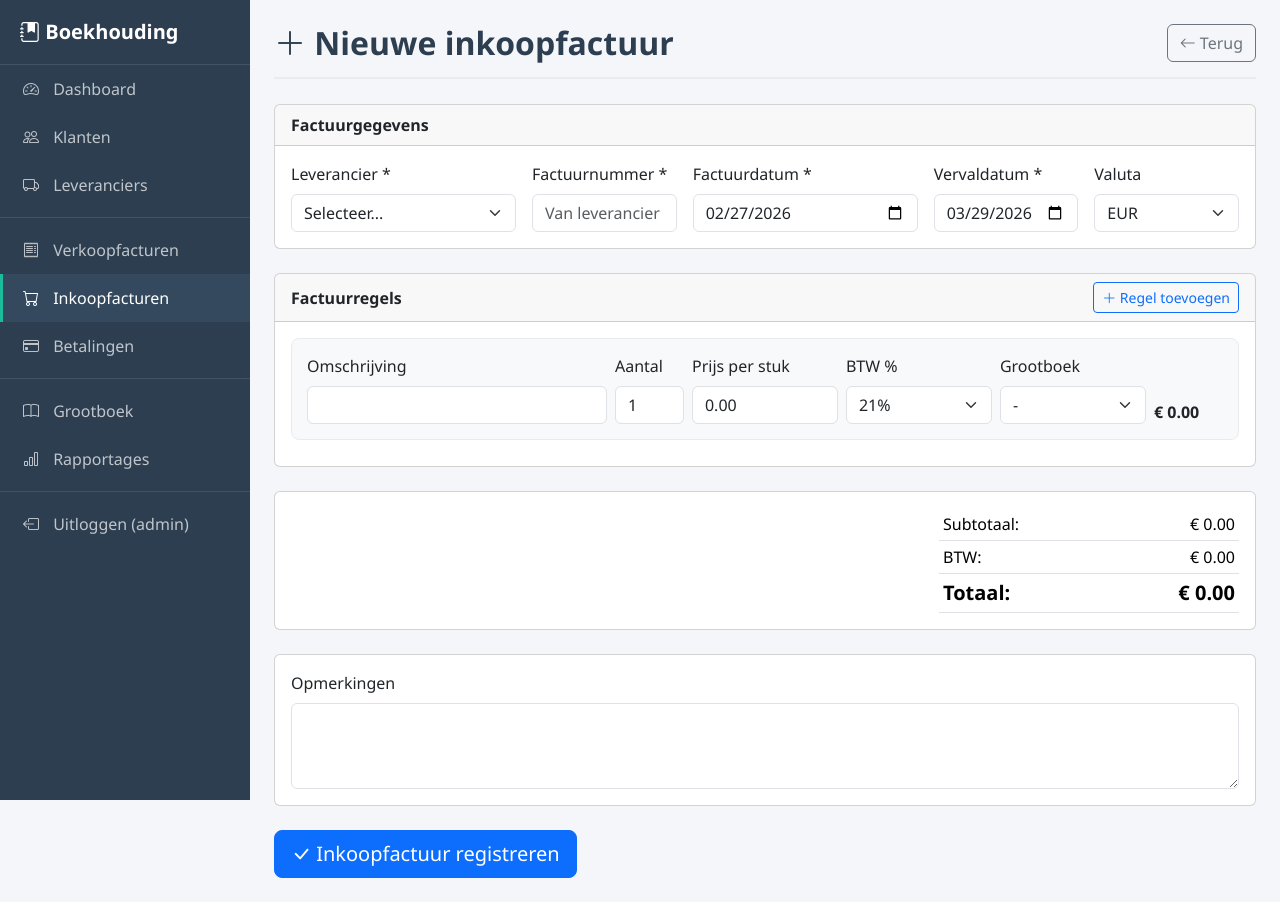
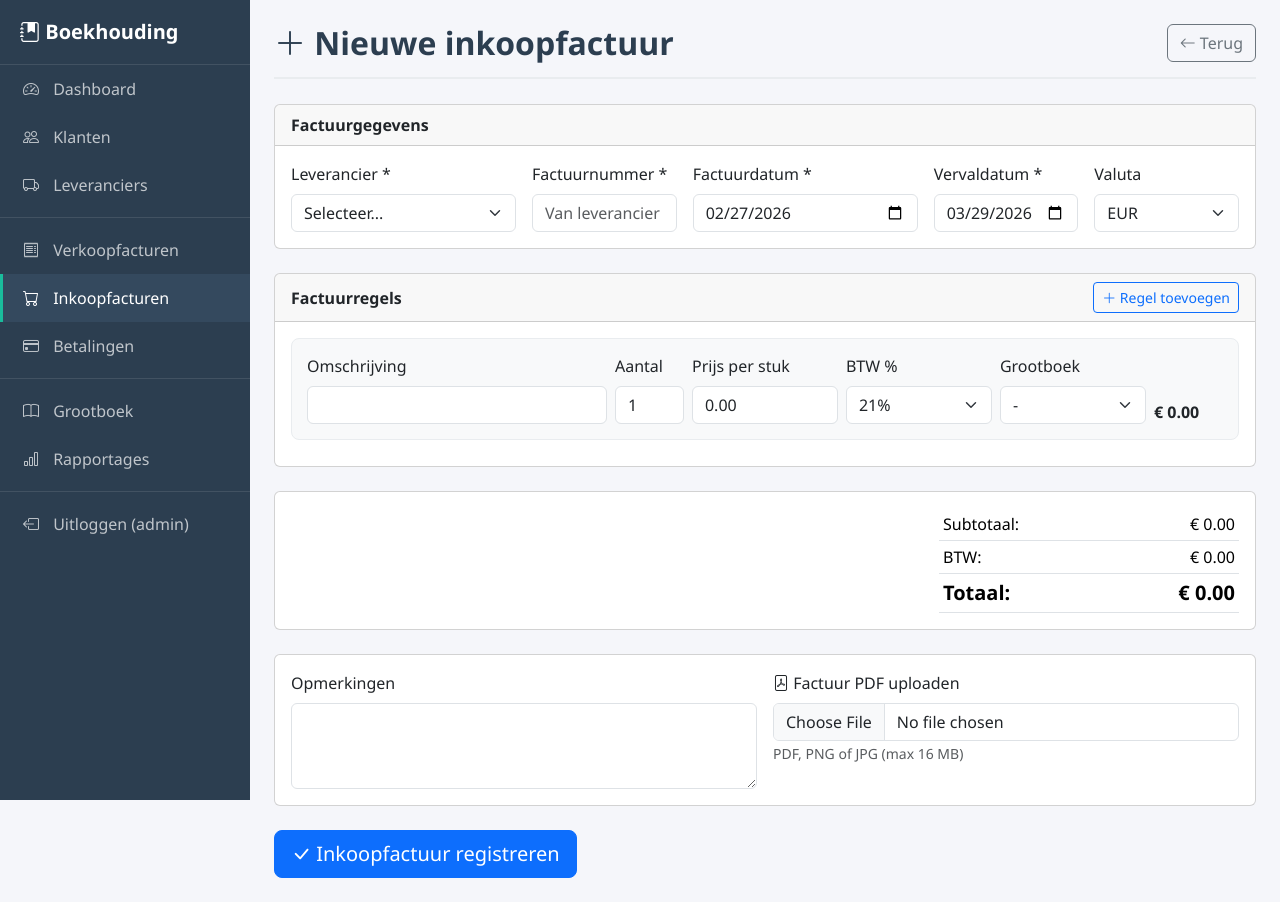
Before and after one commit to rashaadk03/boekhouding, a Flask app: page /inkoop/nieuw in a window 1280 px wide. Run offline with Flask 3, Linux system fonts and the light colour scheme; a user stored in the database is signed in.

Commit message:
Voeg PDF upload toe bij inkoopfacturen
- Upload bij aanmaken en op detailpagina
- Download en vervangen van bestanden
- Ondersteunt PDF, PNG, JPG (max 16 MB)
- Uploads map in .gitignore

Co-Authored-By: Claude Opus 4.6 <noreply@anthropic.com>

```diff
--- a/config.py
+++ b/config.py
@@ -15,3 +15,5 @@ class Config:
     BEDRIJFSKVK = '12345678'
     BEDRIJFSBTW = 'NL123456789B01'
     BEDRIJFSIBAN = 'NL00BANK0123456789'
+    UPLOAD_FOLDER = os.path.join(basedir, 'uploads')
+    MAX_CONTENT_LENGTH = 16 * 1024 * 1024  # 16 MB max
--- a/models.py
+++ b/models.py
@@ -155,6 +155,7 @@ class Inkoopfactuur(db.Model):
     totaal = db.Column(db.Float, default=0.0)
     valuta = db.Column(db.String(3), default='EUR')
     opmerkingen = db.Column(db.Text)
+    pdf_bestand = db.Column(db.String(500))
     aangemaakt_op = db.Column(db.DateTime, default=datetime.utcnow)
     regels = db.relationship('InkoopfactuurRegel', backref='factuur', lazy=True, cascade='all, delete-orphan')
 
--- a/routes/inkoopfacturen.py
+++ b/routes/inkoopfacturen.py
@@ -1,9 +1,17 @@
-from flask import Blueprint, render_template, request, redirect, url_for, flash
+import os
+from flask import Blueprint, render_template, request, redirect, url_for, flash, send_from_directory, current_app
 from flask_login import login_required
+from werkzeug.utils import secure_filename
 from models import (db, Inkoopfactuur, InkoopfactuurRegel, Leverancier, Valuta,
                      Grootboekrekening, Journaalpost, JournaalpostRegel)
 from utils.btw import bereken_btw
 from datetime import date, timedelta
+
+TOEGESTANE_EXTENSIES = {'pdf', 'png', 'jpg', 'jpeg'}
+
+
+def toegestaan_bestand(bestandsnaam):
+    return '.' in bestandsnaam and bestandsnaam.rsplit('.', 1)[1].lower() in TOEGESTANE_EXTENSIES
 
 inkoopfacturen_bp = Blueprint('inkoopfacturen', __name__, url_prefix='/inkoop')
 
@@ -128,6 +136,15 @@ def nieuw():
         factuur.btw_bedrag = round(btw_totaal, 2)
         factuur.totaal = round(subtotaal + btw_totaal, 2)
 
+        # PDF upload
+        bestand = request.files.get('pdf_bestand')
+        if bestand and bestand.filename and toegestaan_bestand(bestand.filename):
+            upload_map = current_app.config['UPLOAD_FOLDER']
+            os.makedirs(upload_map, exist_ok=True)
+            bestandsnaam = secure_filename(f"{factuurnummer}_{bestand.filename}")
+            bestand.save(os.path.join(upload_map, bestandsnaam))
+            factuur.pdf_bestand = bestandsnaam
+
         db.session.add(factuur)
         maak_journaalpost_inkoop(factuur)
         db.session.commit()
@@ -169,6 +186,45 @@ def verwijder(id):
     return redirect(url_for('inkoopfacturen.lijst'))
 
 
+@inkoopfacturen_bp.route('/<int:id>/upload', methods=['POST'])
+def upload_pdf(id):
+    factuur = Inkoopfactuur.query.get_or_404(id)
+    bestand = request.files.get('pdf_bestand')
+    if not bestand or not bestand.filename:
+        flash('Geen bestand geselecteerd.', 'danger')
+        return redirect(url_for('inkoopfacturen.detail', id=id))
+
+    if not toegestaan_bestand(bestand.filename):
+        flash('Alleen PDF, PNG en JPG bestanden zijn toegestaan.', 'danger')
+        return redirect(url_for('inkoopfacturen.detail', id=id))
+
+    upload_map = current_app.config['UPLOAD_FOLDER']
+    os.makedirs(upload_map, exist_ok=True)
+
+    # Verwijder oud bestand als dat bestaat
+    if factuur.pdf_bestand:
+        oud_pad = os.path.join(upload_map, factuur.pdf_bestand)
+        if os.path.exists(oud_pad):
+            os.remove(oud_pad)
+
+    bestandsnaam = secure_filename(f"{factuur.factuurnummer}_{bestand.filename}")
+    bestand.save(os.path.join(upload_map, bestandsnaam))
+    factuur.pdf_bestand = bestandsnaam
+    db.session.commit()
+    flash('Factuurbestand is geüpload.', 'success')
+    return redirect(url_for('inkoopfacturen.detail', id=id))
+
+
+@inkoopfacturen_bp.route('/<int:id>/download')
+def download_pdf(id):
+    factuur = Inkoopfactuur.query.get_or_404(id)
+    if not factuur.pdf_bestand:
+        flash('Geen bestand beschikbaar.', 'warning')
+        return redirect(url_for('inkoopfacturen.detail', id=id))
+    upload_map = current_app.config['UPLOAD_FOLDER']
+    return send_from_directory(upload_map, factuur.pdf_bestand)
+
+
 @inkoopfacturen_bp.route('/openstaand')
 def openstaand():
     facturen = Inkoopfactuur.query.filter(
--- a/templates/inkoopfacturen/form.html
+++ b/templates/inkoopfacturen/form.html
@@ -8,7 +8,7 @@
     </a>
 </div>
 
-<form method="post" action="{{ url_for('inkoopfacturen.nieuw') }}">
+<form method="post" action="{{ url_for('inkoopfacturen.nieuw') }}" enctype="multipart/form-data">
     <div class="card mb-4">
         <div class="card-header"><strong>Factuurgegevens</strong></div>
         <div class="card-body">
@@ -109,8 +109,17 @@
 
     <div class="card mb-4">
         <div class="card-body">
-            <label class="form-label">Opmerkingen</label>
-            <textarea name="opmerkingen" class="form-control" rows="3"></textarea>
+            <div class="row g-3">
+                <div class="col-md-6">
+                    <label class="form-label">Opmerkingen</label>
+                    <textarea name="opmerkingen" class="form-control" rows="3"></textarea>
+                </div>
+                <div class="col-md-6">
+                    <label class="form-label"><i class="bi bi-file-pdf"></i> Factuur PDF uploaden</label>
+                    <input type="file" name="pdf_bestand" class="form-control" accept=".pdf,.png,.jpg,.jpeg">
+                    <small class="text-muted">PDF, PNG of JPG (max 16 MB)</small>
+                </div>
+            </div>
         </div>
     </div>
 
```
Also changed, not shown: templates/inkoopfacturen/detail.html (+27 -1 lines), 2 other files.
